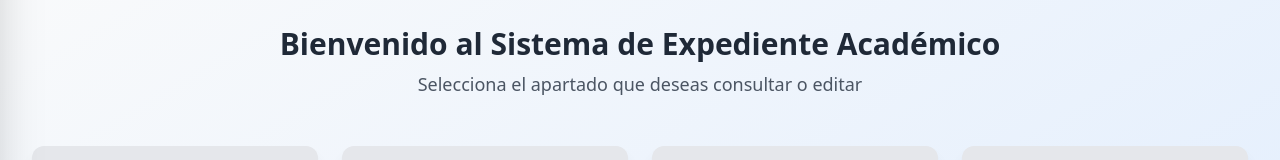
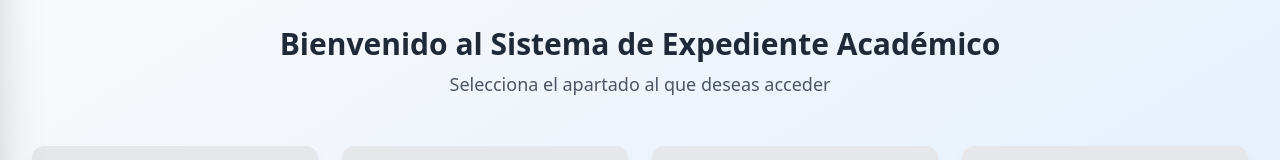
Before and after one commit to PabloCotaP/sedi_frontend, an Astro site: page /dashboard in a window 1280 px wide. Shown: the part 154-314 px from the top of the page. Built offline with nearby package versions, Linux system fonts and the light colour scheme; Astro itself is replaced by a stand-in of ours; sample sign-in values are in the browser's storage.

Commit message:
Update README and dashboard text for clarity and consistency

```diff
--- a/src/pages/dashboard.astro
+++ b/src/pages/dashboard.astro
@@ -95,7 +95,7 @@ const sections = [
       <div class="max-w-7xl mx-auto">
         <div class="text-center mb-12">
           <h1 class="text-3xl font-bold text-gray-800 mb-2">Bienvenido al Sistema de Expediente Académico</h1>
-          <p class="text-lg text-gray-600">Selecciona el apartado que deseas consultar o editar</p>
+          <p class="text-lg text-gray-600">Selecciona el apartado al que deseas acceder</p>
         </div>
 
         <div class="grid grid-cols-1 sm:grid-cols-2 lg:grid-cols-4 gap-6 max-w-7xl mx-auto">
```
Also changed, not shown: README.md.
